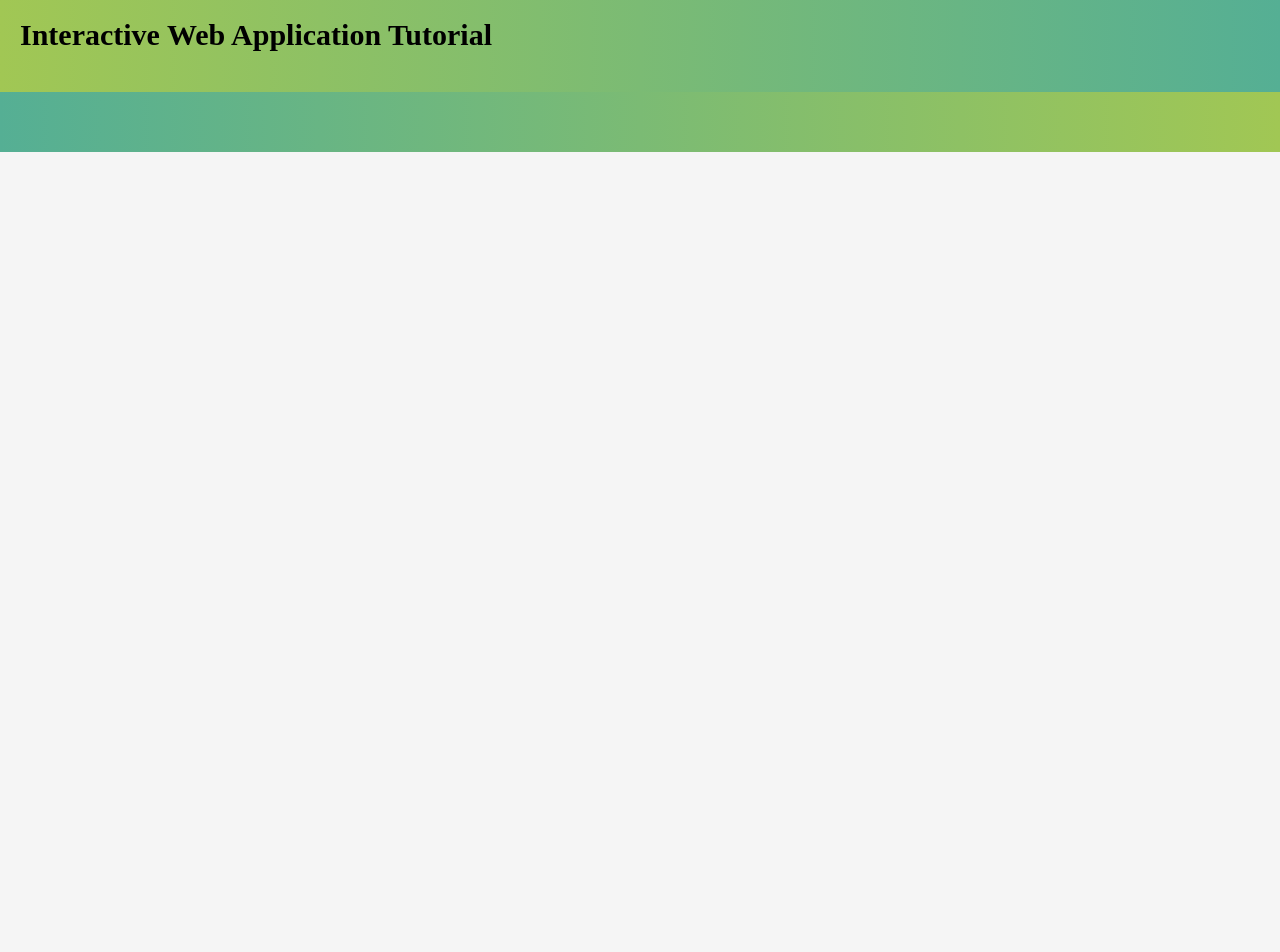
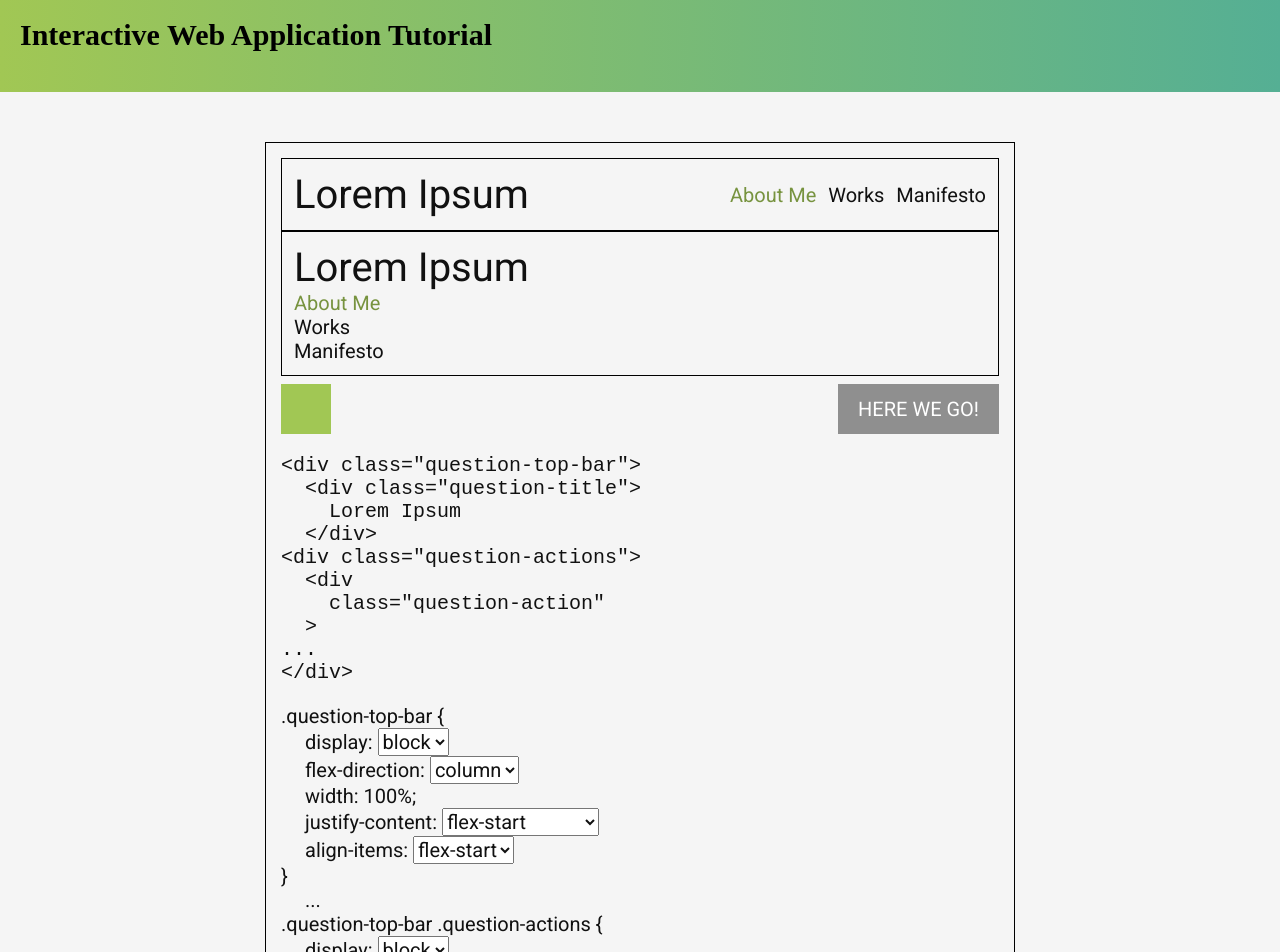
Before and after one commit to zeroshen/client, a Vue app: page /game/stage/4-2 in a window 1280 px wide. Shown: the top 952 px of the page. Before the commit the page ends 800 px from the top, so only its background shows below. Built offline with nearby package versions, Linux system fonts and the light colour scheme; a web font is replaced by a local one.

Commit message:
Game level 4 games

```diff
--- a/src/router/index.ts
+++ b/src/router/index.ts
@@ -35,6 +35,7 @@ import GameFirst from "@/stages/GameFirst.vue";
 import GameSecond from "@/stages/GemaSecond.vue";
 import GameThird from "@/stages/GameThird.vue";
 import GameFour from "@/stages/GameFour.vue";
+import GameSix from "@/stages/GameSix.vue";
 
 const routes: Array<RouteRecordRaw> = [
   {
@@ -249,6 +250,11 @@ const routes: Array<RouteRecordRaw> = [
     name: "stage-1-4",
     component: GameFour,
   },
+  {
+    path: "/game/stage/4-2",
+    name: "stage-4-2",
+    component: GameSix,
+  },
 ];
 
 const router = createRouter({
--- /dev/null
+++ b/src/stages/GameSix.vue
@@ -0,0 +1,399 @@
+<script setup lang="ts">
+import { defineProps } from "vue";
+const props = defineProps<{
+  num: number;
+  finished: boolean;
+}>();
+
+import { useGameStore } from "@/store/game";
+const gameStore = useGameStore();
+
+const filename = "moby-dick.gif";
+</script>
+<script lang="ts">
+import { defineComponent } from "vue";
+export default defineComponent({
+  data() {
+    const jumping = false;
+    const blinking = false;
+    const html_code1 =
+      '<div class="question-top-bar">\n' +
+      '  <div class="question-title">\n' +
+      "    Lorem Ipsum\n" +
+      "  </div>\n" +
+      '<div class="question-actions">\n' +
+      "  <div\n" +
+      '    class="question-action"\n' +
+      "  >\n" +
+      "...\n" +
+      "</div>";
+    const passed = false;
+    const selected = 1;
+    const disp = "block";
+    const flex_d = "column";
+    const justify = "flex-start";
+    const align = "flex-start";
+    const disp_sub = "block";
+    const flex_d_sub = "column";
+    return {
+      jumping,
+      blinking,
+      html_code1,
+      passed,
+      selected,
+      disp,
+      flex_d,
+      justify,
+      align,
+      disp_sub,
+      flex_d_sub,
+    };
+  },
+  methods: {
+    blink() {
+      console.log("b");
+      this.blinking = true;
+      setTimeout(() => {
+        this.blinking = false;
+      }, 300);
+    },
+    validate() {
+      return (
+        this.disp === "flex" &&
+        this.flex_d === "row" &&
+        this.justify === "space-between" &&
+        this.align === "center" &&
+        this.disp_sub === "flex" &&
+        this.flex_d_sub === "row"
+      );
+    },
+    conditional_blink() {
+      if (this.validate()) {
+        this.blink();
+        this.passed = true;
+      } else {
+        this.passed = false;
+      }
+    },
+    isDisabled() {
+      return this.passed === false;
+    },
+    setSelected(i: number) {
+      this.selected = i;
+    },
+  },
+});
+</script>
+<style scoped>
+.page {
+  flex: 1;
+  min-height: 100%;
+  display: flex;
+  width: 100%;
+  flex-direction: row;
+}
+
+.content-wrapper {
+  width: 100%;
+  display: flex;
+  flex-direction: column;
+  align-items: initial;
+  padding: 50px;
+}
+
+.game {
+  width: 750px;
+  border: 1px solid black;
+  margin: auto;
+  padding: 15px;
+}
+
+.action {
+  margin-bottom: 0.5rem;
+}
+
+.rule {
+  display: flex;
+  flex-direction: row;
+  justify-content: space-between;
+  align-items: center;
+  gap: 12px;
+  max-width: 100%;
+  padding: 12px;
+  border: 1px solid black;
+}
+
+.rule-top-bar {
+  display: flex;
+  flex-direction: row;
+  width: 100%;
+  justify-content: space-between;
+  align-items: center;
+}
+
+.rule-top-bar .rule-title {
+  font-size: 40px;
+}
+
+.rule-top-bar .rule-title:hover {
+  color: var(--vue-color-secondary-dark);
+  cursor: pointer;
+}
+
+.rule-top-bar .rule-actions {
+  display: flex;
+  flex-direction: row;
+  justify-content: flex-end;
+  gap: 12px;
+}
+
+.rule-top-bar .rule-action:hover {
+  color: var(--vue-color-secondary-dark);
+  cursor: pointer;
+}
+
+.selected_nav {
+  color: var(--vue-color-secondary-dark);
+}
+
+.question {
+  display: flex;
+  flex-direction: row;
+  justify-content: space-between;
+  align-items: center;
+  gap: 12px;
+  max-width: 100%;
+  padding: 12px;
+  border: 1px solid black;
+}
+
+.question-top-bar {
+  display: v-bind(disp);
+  flex-direction: v-bind(flex_d);
+  width: 100%;
+  justify-content: v-bind(justify);
+  align-items: v-bind(align);
+}
+
+.question-top-bar .question-title {
+  font-size: 40px;
+}
+
+.question-top-bar .question-title:hover {
+  color: var(--vue-color-secondary-dark);
+  cursor: pointer;
+}
+
+.question-top-bar .question-actions {
+  display: v-bind(disp_sub);
+  flex-direction: v-bind(flex_d_sub);
+  gap: 12px;
+}
+
+.question-top-bar .question-action:hover {
+  color: var(--vue-color-secondary-dark);
+  cursor: pointer;
+}
+
+.hint-wrapper {
+  display: flex;
+  flex-direction: row;
+  justify-content: space-between;
+}
+
+.hint {
+  background-color: var(--vue-color-secondary);
+  width: 50px;
+  height: 50px;
+}
+
+.blink {
+  background-color: red;
+  animation: blink 0.3s linear;
+}
+
+.code-seg {
+  margin: 5px 0px 5px;
+}
+
+.code-seg .tab-1 {
+  margin-left: 24px;
+}
+
+.next {
+  background-color: #00939c;
+}
+
+.next:hover {
+  background-color: #016f75;
+}
+
+.next:disabled {
+  background-color: #8f8f8f;
+}
+
+@keyframes blink {
+  0% {
+    opacity: 0;
+  }
+
+  50% {
+    opacity: 0.5;
+  }
+  100% {
+    opacity: 0;
+  }
+}
+</style>
+<template>
+  <div class="page">
+    <div class="content-wrapper">
+      <div class="game">
+        <div class="action">
+          <div class="rule">
+            <div class="rule-top-bar">
+              <div class="rule-title" @click="blink">Lorem Ipsum</div>
+              <div class="rule-actions">
+                <div
+                  class="rule-action"
+                  :class="{ selected_nav: selected === 1 }"
+                  @click="setSelected(1)"
+                >
+                  About Me
+                </div>
+                <div
+                  class="rule-action"
+                  :class="{ selected_nav: selected === 2 }"
+                  @click="setSelected(2)"
+                >
+                  Works
+                </div>
+                <div
+                  class="rule-action"
+                  :class="{ selected_nav: selected === 3 }"
+                  @click="setSelected(3)"
+                >
+                  Manifesto
+                </div>
+              </div>
+            </div>
+          </div>
+          <div class="question">
+            <div class="question-top-bar">
+              <div class="question-title" @click="conditional_blink">
+                Lorem Ipsum
+              </div>
+              <div class="question-actions">
+                <div
+                  class="question-action"
+                  :class="{ selected_nav: selected === 1 }"
+                  @click="setSelected(1)"
+                >
+                  About Me
+                </div>
+                <div
+                  class="question-action"
+                  :class="{ selected_nav: selected === 2 }"
+                  @click="setSelected(2)"
+                >
+                  Works
+                </div>
+                <div
+                  class="question-action"
+                  :class="{ selected_nav: selected === 3 }"
+                  @click="setSelected(3)"
+                >
+                  Manifesto
+                </div>
+              </div>
+            </div>
+          </div>
+        </div>
+        <div class="hint-wrapper">
+          <div class="hint" :class="{ blink: blinking }"></div>
+          <button
+            class="next button primary-button"
+            :disabled="passed === false || !validate()"
+            @click="
+              gameStore.add(1004);
+              $emit('finished');
+            "
+            v-if="props.finished"
+          >
+            <span class="button-text">FINISHED</span>
+          </button>
+          <button
+            class="next button primary-button"
+            :disabled="passed === false || !validate()"
+            @click="$emit('next')"
+            v-else
+          >
+            <span class="button-text">HERE WE GO!</span>
+          </button>
+        </div>
+        <div class="code-seg">
+          <pre>{{ html_code1 }}</pre>
+        </div>
+        <div class="code-seg">
+          .question-top-bar {
+          <div class="tab-1">
+            display:
+            <select v-model="disp" class="tuner-mode-dropdown">
+              <option value="flex">flex</option>
+              <option value="block">block</option>
+              <option value="none">none</option>
+              <option value="grid">grid</option>
+            </select>
+          </div>
+          <div class="tab-1">
+            flex-direction:
+            <select v-model="flex_d" class="tuner-mode-dropdown">
+              <option value="row">row</option>
+              <option value="column">column</option>
+            </select>
+          </div>
+          <div class="tab-1">width: 100%;</div>
+          <div class="tab-1">
+            justify-content:
+            <select v-model="justify" class="tuner-mode-dropdown">
+              <option value="flex-start">flex-start</option>
+              <option value="flex-end">flex-end</option>
+              <option value="space-between">space-between</option>
+              <option value="space-around">space-around</option>
+            </select>
+          </div>
+          <div class="tab-1">
+            align-items:
+            <select v-model="align" class="tuner-mode-dropdown">
+              <option value="flex-start">flex-start</option>
+              <option value="flex-end">flex-end</option>
+              <option value="center">center</option>
+            </select>
+          </div>
+          <div>}</div>
+          <div class="tab-1">...</div>
+          .question-top-bar .question-actions {
+          <div class="tab-1">
+            display:
+            <select v-model="disp_sub" class="tuner-mode-dropdown">
+              <option value="flex">flex</option>
+              <option value="block">block</option>
+              <option value="none">none</option>
+              <option value="grid">grid</option>
+            </select>
+          </div>
+          <div class="tab-1">
+            flex-direction:
+            <select v-model="flex_d_sub" class="tuner-mode-dropdown">
+              <option value="row">row</option>
+              <option value="column">column</option>
+            </select>
+          </div>
+          <div class="tab-1">gap: 12px;</div>
+
+          <div>}</div>
+        </div>
+      </div>
+    </div>
+  </div>
+</template>
--- a/src/views/GameLevelFourQuizView.vue
+++ b/src/views/GameLevelFourQuizView.vue
@@ -1,5 +1,6 @@
 <script setup lang="ts">
 import GameFive from "@/stages/GameFive.vue";
+import GameSix from "@/stages/GameSix.vue";
 </script>
 <script lang="ts">
 import { defineComponent } from "vue";
@@ -37,12 +38,13 @@ export default defineComponent({
 <template>
   <section class="game-view">
     <div class="game-quiz game-quiz-ready">
-      <GameFive
-        v-show="current == 0"
+      <GameFive v-show="current == 0" @next="next"></GameFive>
+      <GameSix
+        v-show="current == 1"
         @next="next"
         @finished="finish"
         finished
-      ></GameFive>
+      ></GameSix>
     </div>
   </section>
 </template>
--- a/src/views/GamesView.vue
+++ b/src/views/GamesView.vue
@@ -49,7 +49,7 @@ const gameStages: GameItem[] = [
   {
     gameId: 1007,
     gameName: "Database configuration",
-    gameDescription: "Introduction to dataset",
+    gameDescription: "Introduction to database",
     gameDifficulty: "Intermediate",
     gameStage: "7",
   },
```
